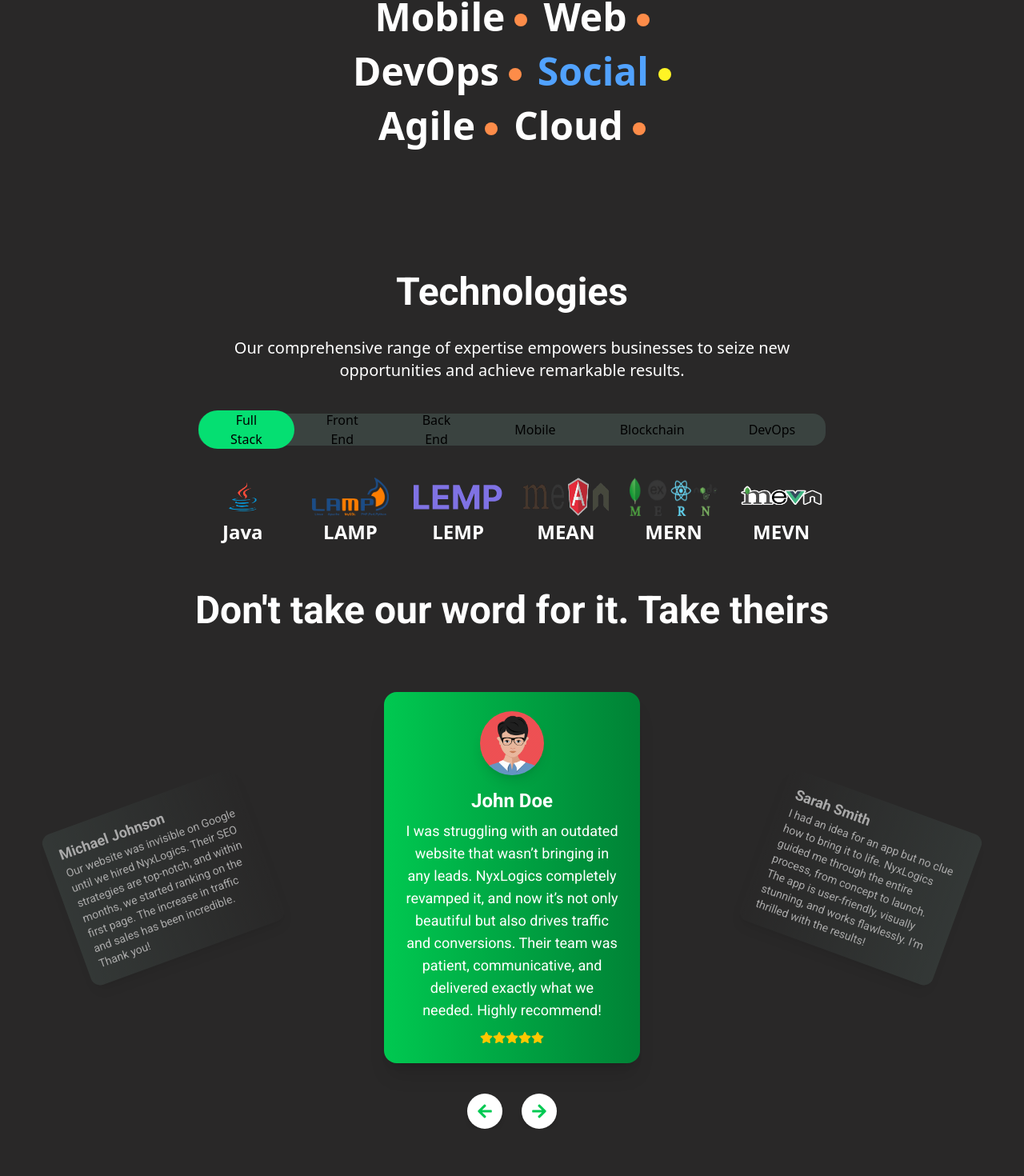
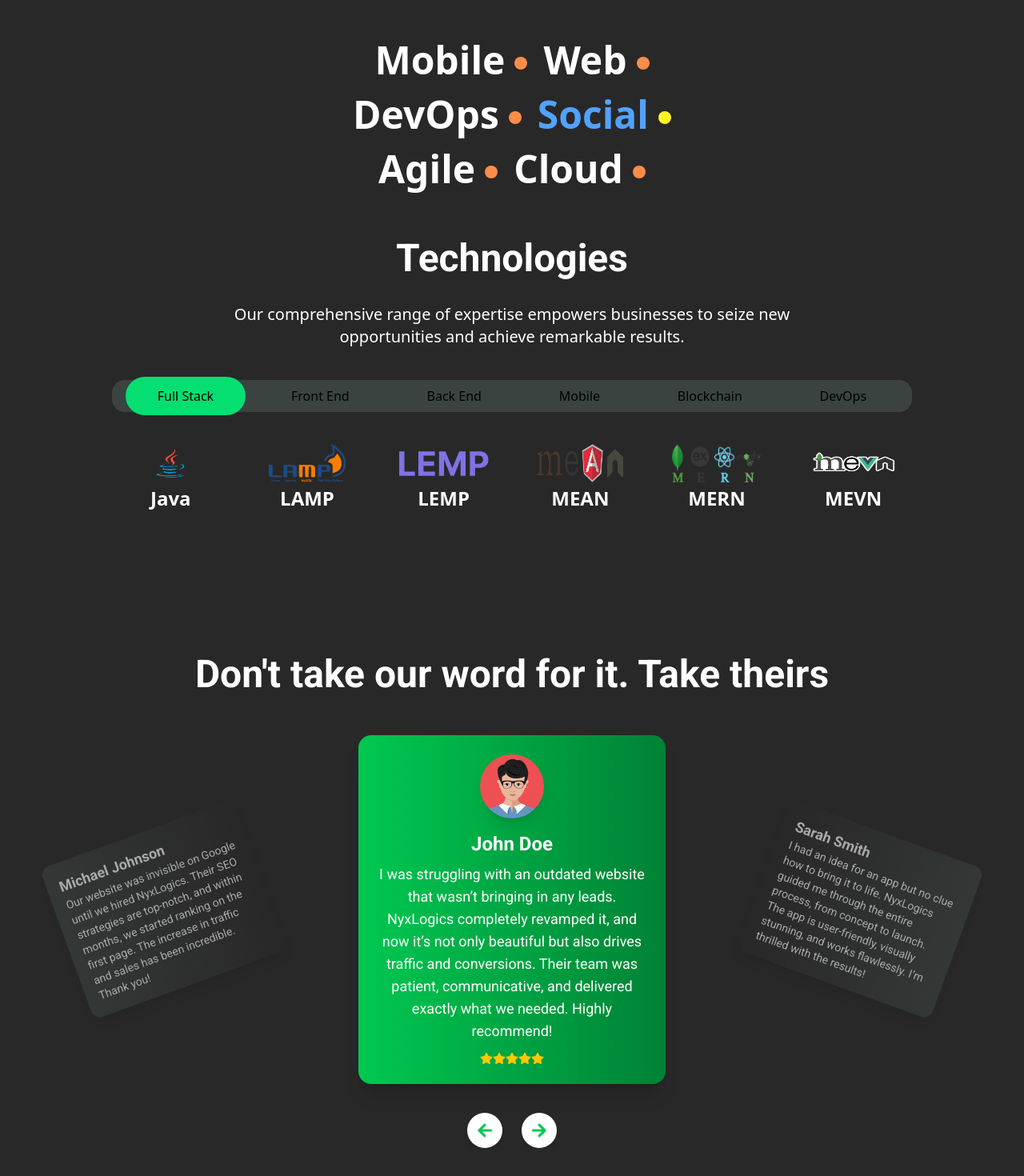
Before and after one commit to junaid0516/PortfolioDeployment, a React (Vite) app: page / in a window 1280 px wide. Shown: the part 1957-3427 px from the top of the page at 80% size. Built offline with nearby package versions, Linux system fonts and the light colour scheme.

Commit message:
responsive

```diff
--- a/src/Pages/SatisfiedClient/SatisfiedClient.jsx
+++ b/src/Pages/SatisfiedClient/SatisfiedClient.jsx
@@ -36,23 +36,23 @@ function SatisfiedClient() {
   };
 
   return (
-    <div className="flex flex-col items-center justify-center font-[roboto] overflow-x-hidden">
+    <div className="flex flex-col items-center  justify-center font-[roboto] overflow-x-hidden">
       {/* Section Title */}
-      <h1 className="font-[roboto] text-5xl font-bold text-center text-white mb-30">
+      <h1 className="font-[roboto] text-5xl font-bold text-center text-white pb-10 lg:p-20 ">
         Don't take our word for it. Take theirs
       </h1>
 
       {/* Reviews Container */}
-      <div className="relative flex items-center justify-center w-full lg:w-xl xl:w-3xl h-[300px] pt-20">
+      <div className="relative flex items-center  justify-center w-full lg:w-xl xl:w-3xl h-[300px] pt-2 sm:pt-20">
         {/* Previous Review - Tilted Left */}
         <motion.div
-          className="absolute left-[-140px] w-52 xl:w-64 p-4 ml-10 text-white rounded-xl shadow-lg hidden sm:block
+          className="absolute left-[6rem] lg:left-[-140px] w-48 lg:w-52 xl:w-64 p-4 ml-10 text-white rounded-xl shadow-lg hidden sm:block
                     bg-gradient-to-r from-[#54696369] to-grey-700"
           initial={{ rotate: -20, opacity: 0.4, x: -80 }}
           animate={{ rotate: -20, opacity: 0.6, x: -80 }}
           transition={{ duration: 0.5 }}
         >
-          <h3 className="text-lg font-bold">{reviews[(currentIndex - 1 + reviews.length) % reviews.length].name}</h3>
+          <h3 className="lg:text-lg font-bold">{reviews[(currentIndex - 1 + reviews.length) % reviews.length].name}</h3>
           <p className="text-sm">{reviews[(currentIndex - 1 + reviews.length) % reviews.length].review}</p>
         </motion.div>
 
@@ -60,7 +60,7 @@ function SatisfiedClient() {
         <AnimatePresence mode="wait">
         <motion.div
           key={currentIndex}
-          className="absolute w-80 h-auto sm:p-3 lg:p-6 text-white rounded-2xl shadow-xl text-center flex flex-col items-center
+          className="absolute w-72 lg:w-96 h-auto py-4 sm:p-3 lg:p-6 text-white rounded-2xl z-10 shadow-xl text-center flex flex-col items-center
                     bg-gradient-to-r from-green-500 to-green-700"
           initial={{ x: direction === 1 ? 100 : -100, opacity: 0, scale: 0.9 }}
           animate={{ x: 0, opacity: 1, scale: 1 }}
@@ -73,10 +73,10 @@ function SatisfiedClient() {
           </div>
 
           {/* Client Name */}
-          <h3 className="text-2xl font-bold">{reviews[currentIndex].name}</h3>
+          <h3 className=" text-lg lg:text-2xl font-bold">{reviews[currentIndex].name}</h3>
 
           {/* Client Review */}
-          <p className="text-lg mt-2">{reviews[currentIndex].review}</p>
+          <p className=" text-sm lg:text-lg mt-2">{reviews[currentIndex].review}</p>
 
           {/* Star Rating */}
           <div className="flex justify-center mt-3">
@@ -87,12 +87,9 @@ function SatisfiedClient() {
         </motion.div>
 
         </AnimatePresence>
-
-
-
         {/* Next Review - Tilted Right */}
         <motion.div
-          className="absolute right-[-140px] w-64 mr-10 p-4 text-white rounded-xl shadow-lg hidden sm:block
+          className="absolute right-20 lg:right-[-140px] w-56 lg:w-64 mr-10 p-4 text-white rounded-xl shadow-lg hidden sm:block
                     bg-gradient-to-l from-[#54696369] to-grey-700"
           initial={{ rotate: 20, opacity: 0.4, x: 80 }}
           animate={{ rotate: 20, opacity: 0.6, x: 80 }}
@@ -104,7 +101,7 @@ function SatisfiedClient() {
       </div>
 
       {/* Navigation Buttons */}
-      <div className="flex gap-6 mt-40">
+      <div className="flex gap-6 pt-10 sm:pt-28 lg:pt-36">
         <button
           className="bg-white text-green-500 p-3 rounded-full shadow-md hover:bg-gray-300 transition"
           onClick={prevReview}
--- a/src/Pages/Technologies/Technologies.jsx
+++ b/src/Pages/Technologies/Technologies.jsx
@@ -8,10 +8,8 @@ function Technologies() {
   const [activeSection, setActiveSection] = useState("full_stack"); // State for active section
 
   return (
-    <div className="flex flex-col justify-center h-full p-30">
-
-
-       <div className=" pb-[10rem] font-bold flex text-white flex-col gap-2 sm:gap-5 items-center  text-3xl sm:text-4xl lg:text-5xl xl:text-5xl 2xl:text-6xl">
+    <div className="flex flex-col justify-center h-full p-3  pb-10 sm:pb-0">
+       <div className="pb-[2rem] sm:pb-[4rem] font-bold flex text-white flex-col gap-2 sm:gap-5 items-center  text-3xl sm:text-4xl lg:text-5xl xl:text-5xl 2xl:text-6xl">
               <div className=" flex gap-5">
                 <div className=" flex items-center justify-center">
                   <p className="">Mobile</p>
@@ -44,26 +42,7 @@ function Technologies() {
               </div>
             </div>
 
-
-
-
-
-
-
-
-
-
-
-
-
-
-
-
-
-
-
-
-      <div className="px-4 pt-4 sm:pt-0 sm:px-20 lg:px-20 xl:px-32 2xl:px-40 flex sm:pl-24 flex-col w-full">
+      <div className="px-4 sm:pt-0 sm:px-10 lg:px-20 xl:px-32 2xl:px-40 flex sm:pl-24 flex-col w-full">
         {/* Heading Section */}
         <div className="text-white flex flex-col items-center">
           <motion.h1
```
